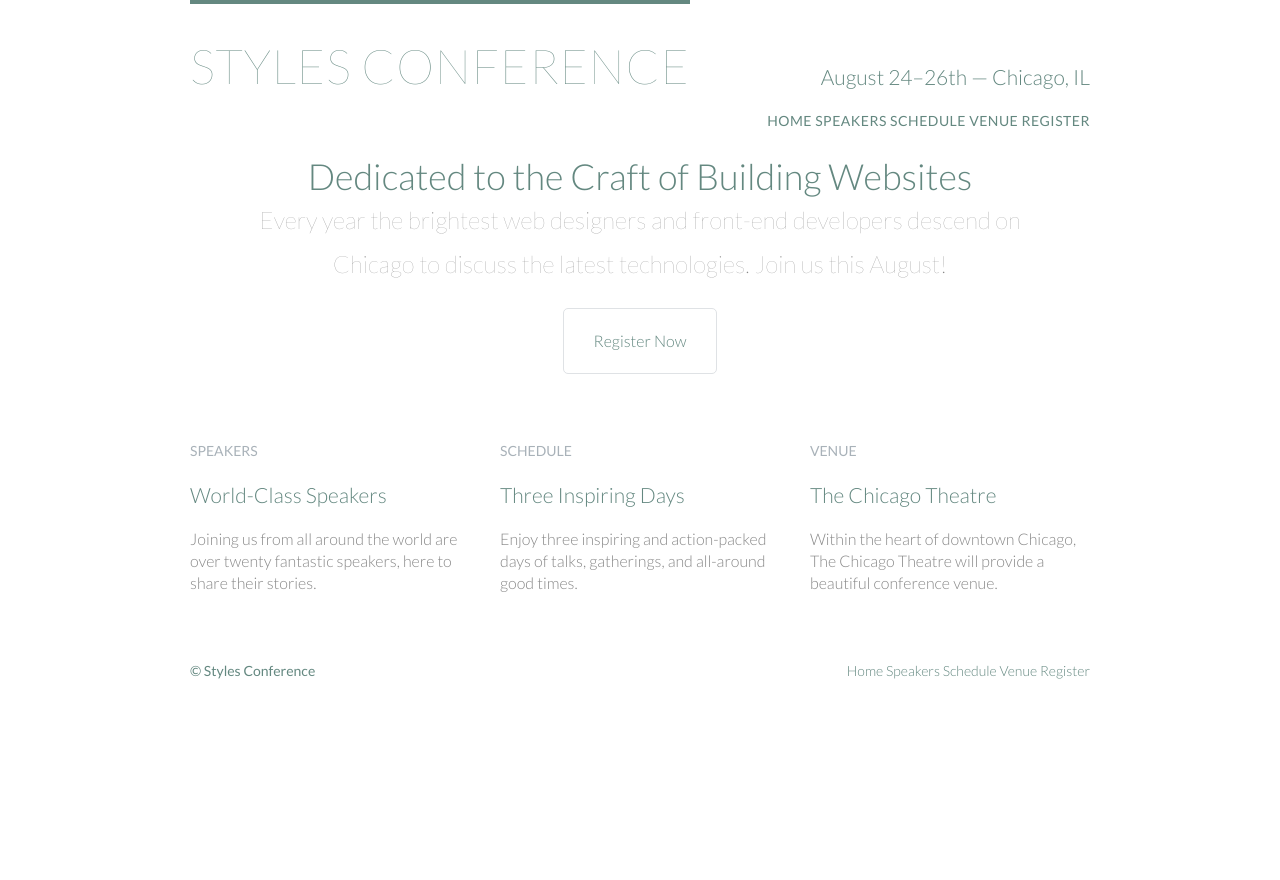
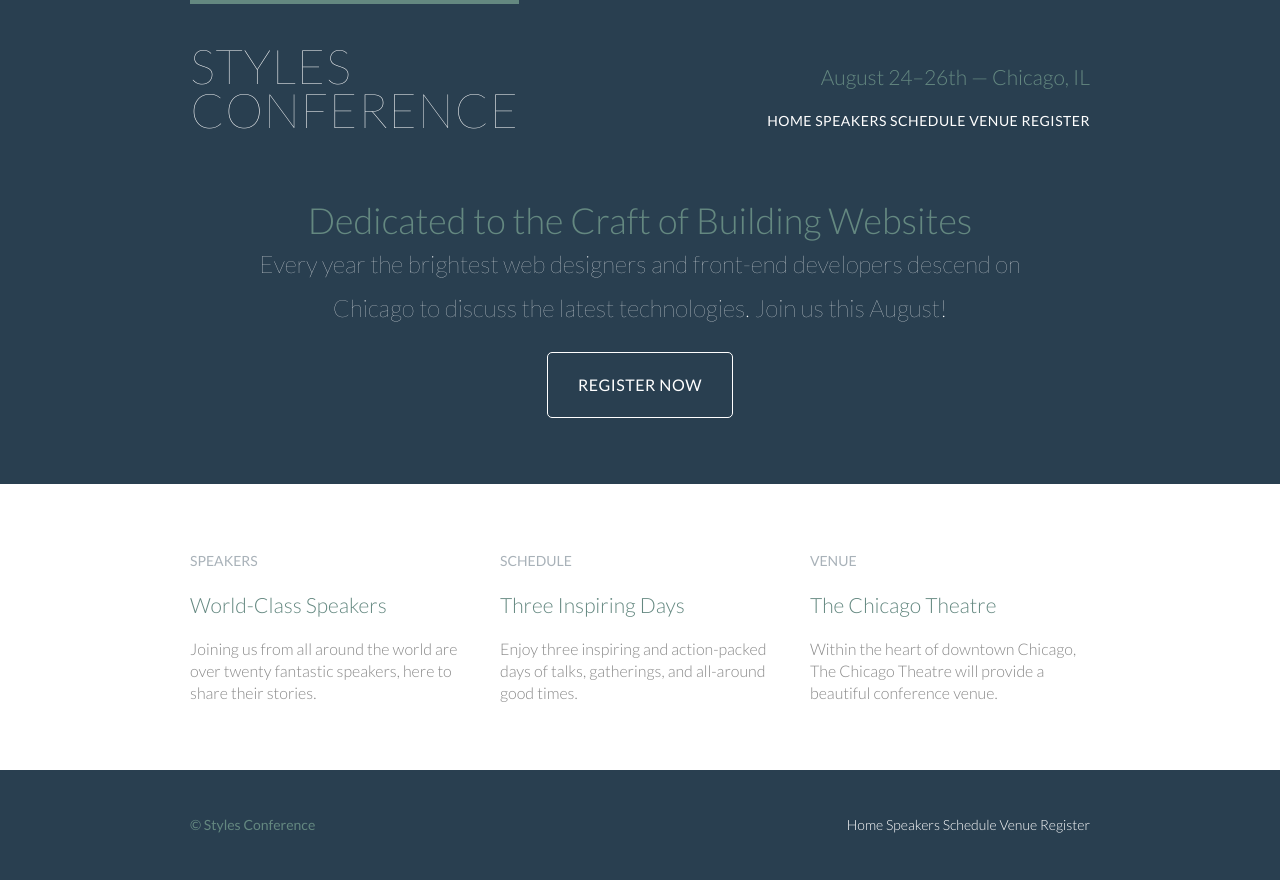
Before and after one commit to csabapalfi/basic-html-css, a plain HTML site: page styles-conference/index.html in a window 1280 px wide. Before the commit the page ends 800 px from the top, so only its background shows below. Drawn offline with Linux system fonts and the light colour scheme.

Commit message:
lesson 7 - backgrounds

```diff
--- a/styles-conference/assets/stylesheets/main.css
+++ b/styles-conference/assets/stylesheets/main.css
@@ -174,6 +174,15 @@
   border-bottom: 1px solid #dfe2e5;
 }
 
+.primary-header a,
+.primary-footer a {
+  color: #fff;
+}
+.primary-header a:hover,
+.primary-footer a:hover {
+  color: #648880;
+}
+
 /*
   ========================================
   Buttons
@@ -182,13 +191,22 @@
 
 .btn {
   border-radius: 5px;
+  color: #fff;
+  cursor: pointer;
   display: inline-block;
+  font-weight: 400;
+  letter-spacing: .5px;
   margin: 0;
+  text-transform: uppercase;
 }
 
 .btn-alt {
-  border: 1px solid #dfe2e5;
+  border: 1px solid #fff;
   padding: 10px 30px;
+}
+.btn-alt:hover {
+  background: #fff;
+  color: #648880;
 }
 
 /*
@@ -198,6 +216,7 @@
 */
 
 .hero {
+  color: #fff;
   line-height: 44px;
   padding: 22px 80px 66px 80px;
   text-align: center;
@@ -266,6 +285,7 @@
   ========================================
 */
 body {
+  background: #293f50;
   color: #888;
   font: 300 16px/22px "Lato", "Open Sans", "Helvetica Neue", Helvetica, Arial, sans-serif;
 }
@@ -279,3 +299,15 @@
 .nav {
   text-align: right;
 }
+
+/*
+  ========================================
+  Rows
+  ========================================
+*/
+
+.row {
+  background: #fff;
+  min-width: 960px;
+  padding: 66px 0 44px 0;
+}
--- a/styles-conference/index.html
+++ b/styles-conference/index.html
@@ -13,10 +13,10 @@
 
     <!-- Header -->
 
-    <header class="container group">
+    <header class="primary-header container group">
 
       <h1 class="logo">
-        <a href="index.html">Styles Conference</a>
+        <a href="index.html">Styles <br/> Conference</a>
       </h1>
 
       <h3 class="tagline">August 24&ndash;26th &mdash; Chicago, IL</h3>
@@ -44,8 +44,8 @@
     </section>
 
     <!-- Teasers -->
-
-    <section class="grid">
+    <section class="row">
+      <div class="grid">
         <section class="col-1-3">
           <a href="speakers.html">
             <h5>Speakers</h5>
@@ -70,6 +70,7 @@
           <p>Within the heart of downtown Chicago, The Chicago Theatre will provide a beautiful conference venue.</p>
         </section>
 
+      </div>
     </section>
 
     <!-- Footer -->
```
Also changed, not shown: 07-backgrounds.md (added, +28 -0 lines). Lines whose indentation alone changed are shown as unchanged.
